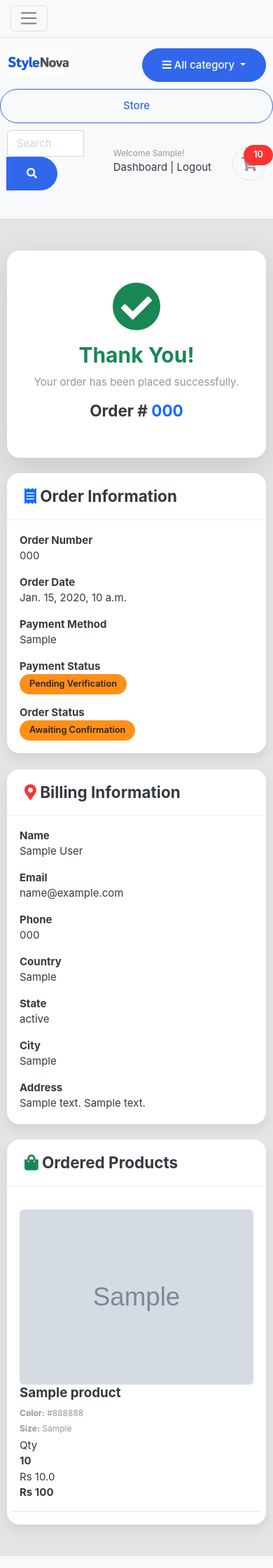
After one commit to shahbazcodes786/StyleNova, a Django app: page /orders/order-complete/000/ in a window 390 px wide. The commit adds this page. Shown: the top 2240 px of the page at 70% size. Run offline with Django 4.2, Linux system fonts and the light colour scheme; a user stored in the database is signed in; tables that the repository leaves empty hold one stand-in row (values such as "Sample post"); grey boxes marked "Sample" are stand-in pictures; some libraries are stand-ins or nearby versions; some web fonts are replaced.

Commit message:
set order complete page with different order status and payment verfication email

```diff
--- a/accounts/views.py
+++ b/accounts/views.py
@@ -15,6 +15,9 @@ from django.core.mail import EmailMessage
 from carts.views import _cart_id, Cart, CartItem
 
 import requests
+
+from orders.models import Order, Payment
+from django.db.models import Sum
 
 # Create your views here.
 
--- a/orders/urls.py
+++ b/orders/urls.py
@@ -6,4 +6,8 @@ urlpatterns = [
     path('place_order/', views.place_order, name='place_order'),
     path('payments/<str:order_number>/', views.payments, name='payments'),
 
+
+    path('order-complete/<str:order_number>/',views.order_complete,name='order_complete'),
+
+
 ]
--- a/orders/views.py
+++ b/orders/views.py
@@ -7,6 +7,8 @@ import datetime
 from .models import Order, OrderProduct, Payment, PaymentMethod
 from django.template.loader import render_to_string
 from django.core.mail import EmailMessage
+from django.contrib.auth.decorators import login_required
+from django.shortcuts import get_object_or_404
 
 # Create your views here.
 
@@ -30,7 +32,7 @@ def payments(request, order_number):
         payment.amount_paid = order.order_total
         payment.transaction_id = transaction_id
         payment.payment_screenshot = payment_screenshot
-        payment.status = 'Pending'
+        payment.status = 'pending'
 
         payment.save()
 
@@ -53,15 +55,27 @@ def payments(request, order_number):
 
 
             cart_item = CartItem.objects.get(id=item.id)
+
             product_variation = cart_item.variations.all()
+
+            for variation in product_variation:
+
+                if variation.variation_category.lower() == 'color':
+                    orderproduct.color = variation.variation_value
+
+                elif variation.variation_category.lower() == 'size':
+                    orderproduct.size = variation.variation_value
+
+            orderproduct.save()
 
             orderproduct.variations.set(product_variation)
 
 
             #reduce the quantity of the sold products
             product = Product.objects.get(id=item.product_id)
-            product.stock -= item.quantity
-            product.save()
+            if product.stock >= item.quantity:
+                product.stock -= item.quantity
+                product.save()
 
         #clear the cart item
         CartItem.objects.filter(user=request.user).delete()
@@ -83,7 +97,7 @@ def payments(request, order_number):
         send_email.content_subtype = "html"
         send_email.send()
 
-        return redirect('home')
+        return redirect('order_complete', order_number=order.order_number)
 
 
 
@@ -167,3 +181,19 @@ def place_order(request, total=0, quantity=0):
 
         else:
             return redirect('checkout')
+
+
+
+@login_required
+def order_complete(request, order_number):
+
+    order = get_object_or_404(Order, order_number=order_number, user=request.user, is_ordered=True)
+    ordered_products = OrderProduct.objects.filter(order=order)
+
+    context = {
+        'order': order,
+        'ordered_products': ordered_products,
+        'payment': order.payment,
+    }
+
+    return render(request, 'orders/order_complete.html', context)
--- /dev/null
+++ b/static/css/order_complete.css
@@ -0,0 +1,97 @@
+body{
+    background:#f8f9fa;
+}
+
+.card{
+    border:none;
+    border-radius:18px;
+    transition:.3s;
+}
+
+.card:hover{
+    transform:translateY(-4px);
+    box-shadow:0 .75rem 1.5rem rgba(0,0,0,.12)!important;
+}
+
+.card-header{
+    background:#fff;
+    border-bottom:1px solid #eee;
+    border-radius:18px 18px 0 0 !important;
+    padding:18px 25px;
+}
+
+.card-body{
+    padding:25px;
+}
+
+.badge{
+    font-size:.85rem;
+    padding:8px 14px;
+    border-radius:30px;
+}
+
+.list-group-item{
+    border:none;
+    padding:15px 0;
+    font-size:15px;
+}
+
+img{
+    border-radius:12px;
+}
+
+.btn{
+    border-radius:50px;
+    padding:12px 28px;
+    transition:.3s;
+}
+
+.btn:hover{
+    transform:translateY(-2px);
+}
+
+.alert{
+    border:none;
+    border-radius:18px;
+}
+
+.table td{
+    vertical-align:middle;
+}
+
+h2,h3,h4,h5{
+    font-weight:700;
+}
+
+.text-success{
+    color:#198754!important;
+}
+
+.text-primary{
+    color:#0d6efd!important;
+}
+
+.shadow{
+    box-shadow:0 .5rem 1rem rgba(0,0,0,.08)!important;
+}
+
+.shadow-lg{
+    box-shadow:0 1rem 3rem rgba(0,0,0,.12)!important;
+}
+
+@media(max-width:768px){
+
+.card-body{
+padding:18px;
+}
+
+.btn{
+width:100%;
+margin-bottom:10px;
+}
+
+.text-end{
+text-align:left!important;
+}
+
+}
--- a/templates/base.html
+++ b/templates/base.html
@@ -46,6 +46,13 @@ Rs(document).ready(function() {
 // jquery end
 </script>
 
+{% block extra_css %}
+
+
+
+{% endblock %}
+
+
 </head>
 <body>
 
--- /dev/null
+++ b/templates/orders/order_complete.html
@@ -0,0 +1,535 @@
+{% extends "base.html" %}
+{% load static %}
+
+
+{% block extra_css %}
+<link rel="stylesheet" href="{% static 'css/order_complete.css' %}">
+{% endblock %}
+
+
+{% block content %}
+
+
+
+
+
+
+<section class="py-5 bg-light">
+    <div class="container">
+
+        <!-- Success Card -->
+        <div class="card border-0 shadow-lg rounded-4 mb-4">
+            <div class="card-body text-center py-5">
+
+                <div class="mb-3">
+                    <i class="fas fa-check-circle text-success" style="font-size:70px;"></i>
+                </div>
+
+                <h2 class="fw-bold text-success">
+                    Thank You!
+                </h2>
+
+                <p class="text-muted fs-5">
+                    Your order has been placed successfully.
+                </p>
+
+                <h4 class="mt-3">
+                    Order #
+                    <span class="text-primary">
+                        {{ order.order_number }}
+                    </span>
+                </h4>
+
+            </div>
+        </div>
+
+        <!-- Order Info -->
+        <div class="card border-0 shadow rounded-4 mb-4">
+
+            <div class="card-header bg-white">
+                <h4 class="mb-0">
+                    <i class="fas fa-receipt text-primary"></i>
+                    Order Information
+                </h4>
+            </div>
+
+            <div class="card-body">
+
+                <div class="row">
+
+                    <div class="col-md-6 mb-3">
+                        <strong>Order Number</strong>
+                        <br>
+                        {{ order.order_number }}
+                    </div>
+
+                    <div class="col-md-6 mb-3">
+                        <strong>Order Date</strong>
+                        <br>
+                        {{ order.created_at }}
+                    </div>
+
+                    <div class="col-md-6 mb-3">
+                        <strong>Payment Method</strong>
+                        <br>
+                        {{ order.payment_method }}
+                    </div>
+
+                    <div class="col-md-6 mb-3">
+                        <strong>Payment Status</strong>
+                        <br>
+
+                        {% if payment.status == 'pending' %}
+                        <span class="badge bg-warning text-dark">
+                            Pending Verification
+                        </span>
+
+                        {% elif payment.status == 'verified' %}
+                        <span class="badge bg-success">
+                            Verified
+                        </span>
+
+                        {% elif payment.status == 'rejected' %}
+                        <span class="badge bg-danger">
+                            Rejected
+                        </span>
+                        {% endif %}
+
+                    </div>
+
+                    <div class="col-md-6">
+
+                        <strong>Order Status</strong>
+
+                        <br>
+
+                        {% if order.status == 'awaiting' %}
+                        <span class="badge bg-warning text-dark">
+                            Awaiting Confirmation
+                        </span>
+
+                        {% elif order.status == 'processing' %}
+                        <span class="badge bg-info">
+                            Processing
+                        </span>
+
+                        {% elif order.status == 'packed' %}
+                        <span class="badge bg-primary">
+                            Packed
+                        </span>
+
+                        {% elif order.status == 'shipped' %}
+                        <span class="badge bg-secondary">
+                            Shipped
+                        </span>
+
+                        {% elif order.status == 'out_for_delivery' %}
+                        <span class="badge bg-dark">
+                            Out For Delivery
+                        </span>
+
+                        {% elif order.status == 'delivered' %}
+                        <span class="badge bg-success">
+                            Delivered
+                        </span>
+
+                        {% elif order.status == 'cancelled' %}
+                        <span class="badge bg-danger">
+                            Cancelled
+                        </span>
+                        {% endif %}
+
+                    </div>
+
+                </div>
+
+            </div>
+
+        </div>
+
+        <!-- Billing Information -->
+
+        <div class="card border-0 shadow rounded-4 mb-4">
+
+            <div class="card-header bg-white">
+
+                <h4 class="mb-0">
+
+                    <i class="fas fa-map-marker-alt text-danger"></i>
+
+                    Billing Information
+
+                </h4>
+
+            </div>
+
+            <div class="card-body">
+
+                <div class="row">
+
+                    <div class="col-md-6 mb-3">
+                        <strong>Name</strong>
+                        <br>
+                        {{ order.full_name }}
+                    </div>
+
+                    <div class="col-md-6 mb-3">
+                        <strong>Email</strong>
+                        <br>
+                        {{ order.email }}
+                    </div>
+
+                    <div class="col-md-6 mb-3">
+                        <strong>Phone</strong>
+                        <br>
+                        {{ order.phone }}
+                    </div>
+
+                    <div class="col-md-6 mb-3">
+                        <strong>Country</strong>
+                        <br>
+                        {{ order.country }}
+                    </div>
+
+                    <div class="col-md-6 mb-3">
+                        <strong>State</strong>
+                        <br>
+                        {{ order.state }}
+                    </div>
+
+                    <div class="col-md-6 mb-3">
+                        <strong>City</strong>
+                        <br>
+                        {{ order.city }}
+                    </div>
+
+                    <div class="col-12">
+
+                        <strong>Address</strong>
+
+                        <br>
+
+                        {{ order.full_address }}
+
+                    </div>
+
+                </div>
+
+            </div>
+
+        </div>
+
+        <!-- Ordered Products -->
+
+        <div class="card border-0 shadow rounded-4">
+
+            <div class="card-header bg-white">
+
+                <h4 class="mb-0">
+
+                    <i class="fas fa-shopping-bag text-success"></i>
+
+                    Ordered Products
+
+                </h4>
+
+            </div>
+
+            <div class="card-body">
+
+                {% for item in ordered_products %}
+
+                <div class="row align-items-center border-bottom py-3">
+
+                    <div class="col-md-2">
+
+                        <img src="{{ item.product.images.url }}"
+                             class="img-fluid rounded">
+
+                    </div>
+
+                    <div class="col-md-4">
+
+                        <h5>{{ item.product.product_name }}</h5>
+
+                        <small class="text-muted">
+
+                           {% if item.color %}
+                            <p class="mb-1">
+                                <strong>Color:</strong> {{ item.color }}
+                            </p>
+                            {% endif %}
+
+                            {% if item.size %}
+                            <p class="mb-1">
+                                <strong>Size:</strong> {{ item.size }}
+                            </p>
+                            {% endif %}
+
+                        </small>
+
+                    </div>
+
+                    <div class="col-md-2">
+
+                        Qty
+
+                        <br>
+
+                        <strong>
+
+                            {{ item.quantity }}
+
+                        </strong>
+
+                    </div>
+
+                    <div class="col-md-2">
+
+                        Rs {{ item.product_price }}
+
+                    </div>
+
+                    <div class="col-md-2 text-end">
+
+                        <strong>
+
+                            Rs {% widthratio item.quantity 1 item.product_price %}
+
+                        </strong>
+
+                    </div>
+
+                </div>
+
+                {% empty %}
+
+                <p class="text-center">
+
+                    No products found.
+
+                </p>
+
+                {% endfor %}
+
+            </div>
+
+        </div>
+
+    </div>
+</section>
+
+
+
+
+
+{% comment "" %}
+
+section 2
+
+
+{% endcomment %}
+
+
+
+<!-- Order Summary & Timeline -->
+<div class="row mt-4">
+
+    <!-- Order Summary -->
+    <div class="col-lg-5 mb-4">
+
+        <div class="card border-0 shadow rounded-4 h-100">
+
+            <div class="card-header bg-white">
+                <h4 class="mb-0">
+                    <i class="fas fa-wallet text-success"></i>
+                    Order Summary
+                </h4>
+            </div>
+
+            <div class="card-body">
+
+                <div class="d-flex justify-content-between mb-3">
+                    <span>Subtotal</span>
+                    <strong>Rs {{ order.order_total|floatformat:0 }}</strong>
+                </div>
+
+                <div class="d-flex justify-content-between mb-3">
+                    <span>Tax</span>
+                    <strong>Rs {{ order.tax|floatformat:0 }}</strong>
+                </div>
+
+                <hr>
+
+                <div class="d-flex justify-content-between">
+
+                    <h5>Grand Total</h5>
+
+                    <h5 class="text-primary">
+                        Rs {{ order.order_total|floatformat:0 }}
+                    </h5>
+
+                </div>
+
+            </div>
+
+        </div>
+
+    </div>
+
+    <!-- Timeline -->
+
+    <div class="col-lg-7">
+
+        <div class="card border-0 shadow rounded-4 h-100">
+
+            <div class="card-header bg-white">
+
+                <h4 class="mb-0">
+
+                    <i class="fas fa-truck text-primary"></i>
+
+                    Order Timeline
+
+                </h4>
+
+            </div>
+
+            <div class="card-body">
+
+                <ul class="list-group list-group-flush">
+
+                    <li class="list-group-item">
+                        ✅ Order Placed
+                    </li>
+
+                    {% if payment.status == 'pending' %}
+
+                    <li class="list-group-item text-warning">
+                        🟡 Payment Verification Pending
+                    </li>
+
+                    {% elif payment.status == 'verified' %}
+
+                    <li class="list-group-item text-success">
+                        ✅ Payment Verified
+                    </li>
+
+                    {% elif payment.status == 'rejected' %}
+
+                    <li class="list-group-item text-danger">
+                        ❌ Payment Rejected
+                    </li>
+
+                    {% endif %}
+
+                    <li class="list-group-item">
+                        📦 Current Status :
+                        <strong>{{ order.get_status_display }}</strong>
+                    </li>
+
+                </ul>
+
+            </div>
+
+        </div>
+
+    </div>
+
+</div>
+
+<!-- Alert -->
+
+<div class="mt-4">
+
+{% if payment.status == 'pending' %}
+
+<div class="alert alert-warning rounded-4">
+
+    <h5>
+        🟡 Payment Pending
+    </h5>
+
+    <p class="mb-0">
+        Your payment has been received and is currently under verification.
+        Once verified, your order will move to Processing.
+    </p>
+
+</div>
+
+{% elif payment.status == 'verified' %}
+
+<div class="alert alert-success rounded-4">
+
+    <h5>
+        ✅ Payment Verified
+    </h5>
+
+    <p class="mb-0">
+        Thank you! Your payment has been verified successfully.
+        Your order is now being prepared.
+    </p>
+
+</div>
+
+{% elif payment.status == 'rejected' %}
+
+<div class="alert alert-danger rounded-4">
+
+    <h5>
+        ❌ Payment Rejected
+    </h5>
+
+    <p>
+        {{ payment.rejection_reason }}
+    </p>
+
+    <a href="{% url 'payments' order.order_number %}"
+       class="btn btn-danger">
+
+        Upload New Screenshot
+
+    </a>
+
+</div>
+
+{% endif %}
+
+</div>
+
+<!-- Buttons -->
+
+<div class="text-center mt-5">
+
+    <a href="{% url 'store' %}"
+       class="btn btn-primary px-4 me-2">
+
+        <i class="fas fa-shopping-cart"></i>
+
+        Continue Shopping
+
+    </a>
+
+    <a href="{% url 'dashboard' %}"
+       class="btn btn-outline-dark px-4 me-2">
+
+        <i class="fas fa-user"></i>
+
+        My Dashboard
+
+    </a>
+
+    <a href="#"
+       class="btn btn-success px-4">
+
+        <i class="fas fa-download"></i>
+
+        Download Invoice
+
+    </a>
+
+</div>
+
+
+
+{% endblock %}
```
Also changed, not shown: orders/models.py (+29 -17 lines), orders/migrations/0008_order_estimated_delivery_order_tracking_number_and_more.py (added), orders/migrations/0009_alter_orderproduct_color_alter_orderproduct_size.py (added).
